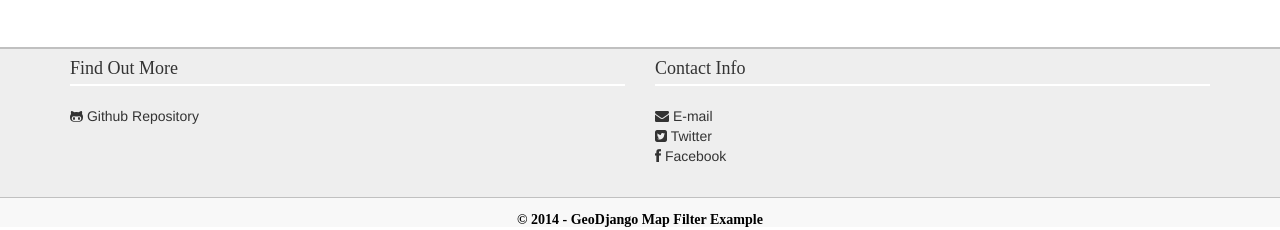
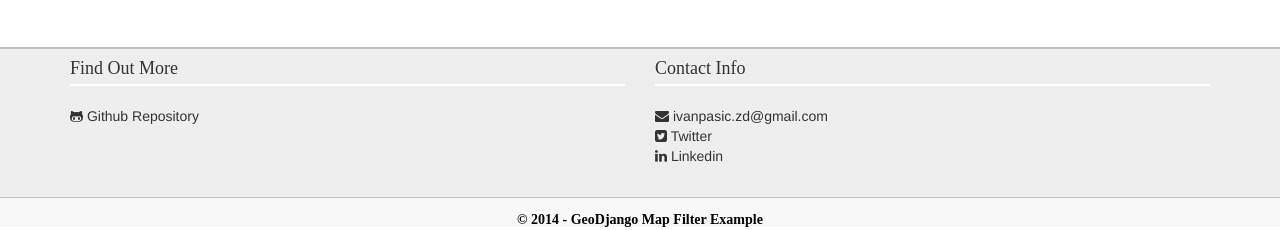
Before and after one commit to akipkemei/geodjango-leaflet-map-filter, a Django app: page /info/ in a window 1280 px wide. Shown: the part 619-849 px from the top of the page. Run offline with Django 3.2, Linux system fonts and the light colour scheme; some libraries are stand-ins or nearby versions; some web fonts are replaced.

Commit message:
changed info section

```diff
--- a/django_project/templates/base.html
+++ b/django_project/templates/base.html
@@ -66,7 +66,7 @@
             <h4>Find Out More</h4>
             <hr class="section-heading-spacer2">
             <div class="clearfix"></div>
-            <a href="#" style="text-decoration:none; color:inherit;"><i class="fa fa-github-alt"></i> Github Repository</a>
+            <a href="https://github.com/ipasic/geodjango-leaflet-map-filter" style="text-decoration:none; color:inherit;"><i class="fa fa-github-alt"></i> Github Repository</a>
           </div>
           <div class="col-lg-6">
             <h4>Contact Info</h4>
@@ -74,9 +74,9 @@
             <div class="clearfix"></div>
             <div class="row">
               <div class="col-lg-12">
-                <a href="#" style="text-decoration:none; color:inherit;"><i class="fa fa-envelope"></i> E-mail</a><br>
-                <a href="#" style="text-decoration:none; color:inherit;"><i class="fa fa-twitter-square"></i> Twitter</a><br>
-                <a href="#" style="text-decoration:none; color:inherit;"><i class="fa fa-facebook"></i> Facebook</a>
+                <a href="mailto:ivanpasic.zd@gmail.com" style="text-decoration:none; color:inherit;"><i class="fa fa-envelope"></i> ivanpasic.zd@gmail.com</a><br>
+                <a href="twitter.com/ivan_pasic" style="text-decoration:none; color:inherit;"><i class="fa fa-twitter-square"></i> Twitter</a><br>
+                <a href="linkedin.com/in/ivanpasic" style="text-decoration:none; color:inherit;"><i class="fa fa-linkedin"></i> Linkedin</a>
               </div>
             </div>
           </div>
--- a/django_project/website/templates/website/info.html
+++ b/django_project/website/templates/website/info.html
@@ -42,7 +42,7 @@
 				    	</li>
 				    </ul>
 				    <hr>
-				    <a href="#" style="text-decoration:underline; color:inherit;"><i class="fa fa-github-alt"></i> Github repository</a>
+				    <a href="https://github.com/ipasic/geodjango-leaflet-map-filter" style="text-decoration:underline; color:inherit;"><i class="fa fa-github-alt"></i> Github repository</a>
 				</div>
 			</div>
 		</div>
```
